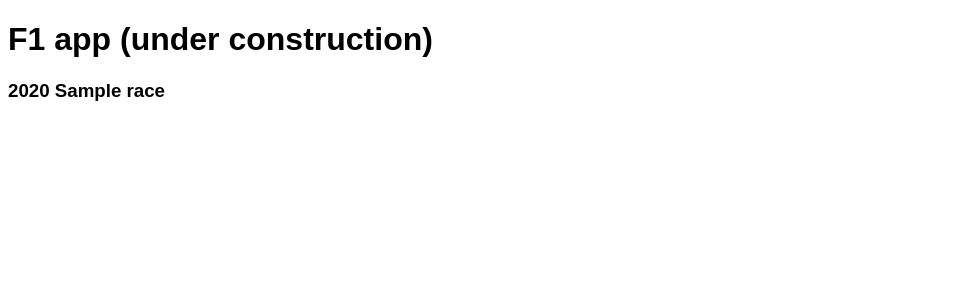
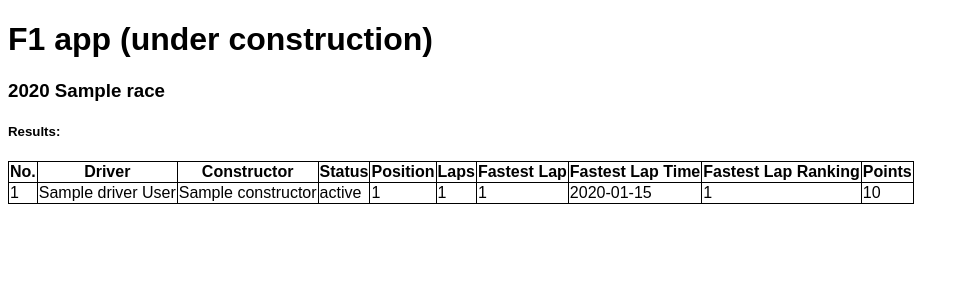
Before and after one commit to p2vvel/f1_django, a Django app: page /race/1 in a window 1280 px wide. Shown: the top 300 px of the page, without its empty margins (0-969 px from the left). Run offline with Django 3.2, Linux system fonts and the light colour scheme; tables that the repository leaves empty hold one stand-in row (values such as "Sample post").

Commit message:
Added custom view to clean race results tables

```diff
--- a/history/models.py
+++ b/history/models.py
@@ -20,17 +20,18 @@ class Drivers(models.Model):
     wiki_url = models.CharField(unique=True, max_length=255)
 
     def __str__(self):
-        if self.code or self.number:
-            return (
-                "[{}{}{}]".format(
-                    "%s" % self.code if self.code else "",
-                    " " if self.code and self.number else "",
-                    "%s" % self.number if self.number else "",
-                )
-                + "%s %s" % (self.name, self.surname)
-            )
-        else:
-            return "%s %s" % (self.name, self.surname)
+        return "%s %s" % (self.name, self.surname)
+        # if self.code or self.number:
+        #     return (
+        #         "[{}{}{}]".format(
+        #             "%s" % self.code if self.code else "",
+        #             " " if self.code and self.number else "",
+        #             "%s" % self.number if self.number else "",
+        #         )
+        #         + "%s %s" % (self.name, self.surname)
+        #     )
+        # else:
+        #     return "%s %s" % (self.name, self.surname)
 
     class Meta:
         db_table = "drivers"
@@ -204,8 +205,12 @@ class Results(models.Model):
     )
     status = models.ForeignKey("Status", models.DO_NOTHING, db_column="statusId")
 
+    def __str__(self):
+        return "{race.year} {race.name}, {driver}, {result}".format(race=self.race, driver=self.driver, result=self.position_info)
+
     class Meta:
         db_table = "results"
+
 
 
 class Seasons(models.Model):
@@ -224,7 +229,7 @@ class Status(models.Model):
     status_info = models.CharField(max_length=255)
 
     def __str__(self):
-        return self.status_test
+        return self.status_info
 
     class Meta:
         db_table = "status"
--- a/history/templates/race.html
+++ b/history/templates/race.html
@@ -1,8 +1,51 @@
 {% extends 'base.html' %}
+
+
+{% load my_tags %}
+
 
 {% block content %}
 
 
 <h3>{{race.year}} {{race.name}}</h3>
 
+
+{% if results %}
+    {% with render_laptimes=results|any_laptime %}
+        <h5>Results:</h5>
+        <table>
+            <tr>
+                <th>No.</th>
+                <th>Driver</th>
+                <th>Constructor</th>
+                <th>Status</th>
+                <th>Position</th>
+                <th>Laps</th>
+                {% if render_laptimes %}
+                    <th>Fastest Lap</th>
+                    <th>Fastest Lap Time</th>
+                    <th>Fastest Lap Ranking</th>
+                {% endif %}
+                <th>Points</th>
+            </tr>
+            {% for k in results %}
+                <tr>
+                    <td>{{k.position_order|default_if_none:"-"}}</td>
+                    <td>{{k.driver}}</td>
+                    <td>{{k.constructor}}</td>
+                    <td>{{k.status|default_if_none:"-"}}</td>
+                    <td>{{k.position|default_if_none:"-"}}</td>
+                    <td>{{k.laps}}</td>
+                    {% if render_laptimes %}
+                        <td>{{k.fastest_lap|default_if_none:"-"}}</td>
+                        <td>{{k.fastest_laptime|default_if_none:"-"}}</td>
+                        <td>{{k.rank|default_if_none:"-"}}</td>
+                    {% endif %}
+                    <td>{{k.points|floatformat}}</td>
+                </tr>
+            {% endfor %}
+        </table>
+    {% endwith %}
+{% endif %}
+
 {% endblock content %}
--- /dev/null
+++ b/history/templatetags/my_tags.py
@@ -0,0 +1,10 @@
+
+from django import template
+
+register = template.Library()
+
+#value is race results data
+@register.filter    #have to register custom template to make it work
+def any_laptime(value):
+    '''Custom template tag created to check if there's any fastest laptime info in race results data'''
+    return any([k.fastest_laptime for k in value])
--- a/history/views.py
+++ b/history/views.py
@@ -1,3 +1,4 @@
+from django import template
 from django.shortcuts import render
 from django.shortcuts import get_object_or_404
 from django.template import context
@@ -141,3 +142,14 @@ class RaceView(generic.DetailView):
     model = Races
     context_object_name = "race"
     template_name="race.html"
+
+    def get_context_data(self, **kwargs):
+        context = super().get_context_data(**kwargs)
+        my_race = context["race"]
+        try:
+            temp = Results.objects.filter(race=my_race).order_by("position_order")
+            context["results"] = temp
+        except Exception as e:
+            context["results"] = []
+
+        return context
--- a/templates/base.html
+++ b/templates/base.html
@@ -8,6 +8,11 @@
     <style>
         body{
             font-family: sans-serif;
+        }
+
+        table, tr, td, th{
+            border-collapse: collapse;
+            border: 1px solid black;
         }
     </style>
 </head>
```
Also changed, not shown: history/tests.py (+37 -22 lines).
